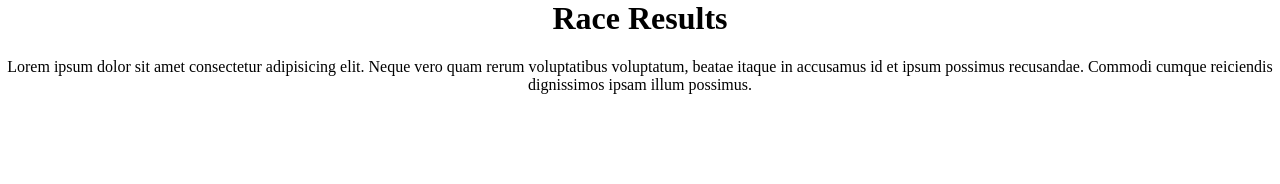
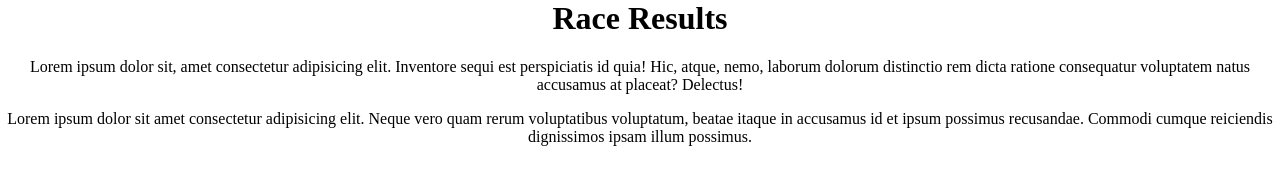
Before and after one commit to kris17ten/raceresults, a plain HTML site: page index.html in a window 1280 px wide. Drawn offline with Linux system fonts and the light colour scheme.

Commit message:
updated contents

```diff
--- a/index.html
+++ b/index.html
@@ -3,11 +3,12 @@
     <meta charset="UTF-8">
     <meta http-equiv="X-UA-Compatible" content="IE=edge">
     <meta name="viewport" content="width=device-width, initial-scale=1.0">
-    <title>Document</title>
+    <title>Race Results</title>
     <link rel="stylesheet" href="styles.css">
 </head>
 <body>
     <h1>Race Results</h1>
+    <p>Lorem ipsum dolor sit, amet consectetur adipisicing elit. Inventore sequi est perspiciatis id quia! Hic, atque, nemo, laborum dolorum distinctio rem dicta ratione consequatur voluptatem natus accusamus at placeat? Delectus!</p>
     <p>Lorem ipsum dolor sit amet consectetur adipisicing elit. Neque vero quam rerum voluptatibus voluptatum, beatae itaque in accusamus id et ipsum possimus recusandae. Commodi cumque reiciendis dignissimos ipsam illum possimus.</p>
 </body>
 </html>
```
